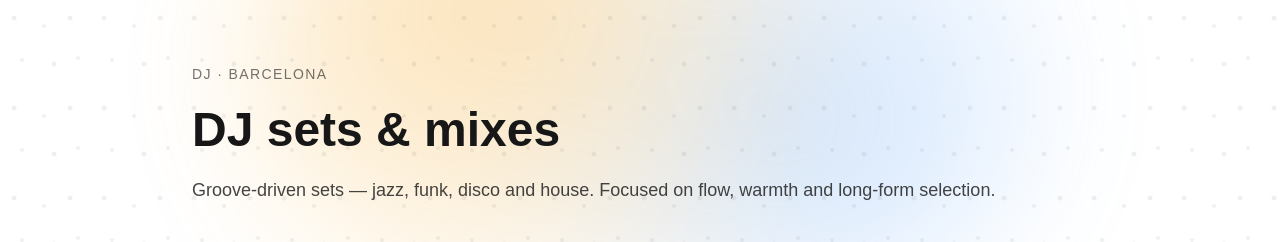
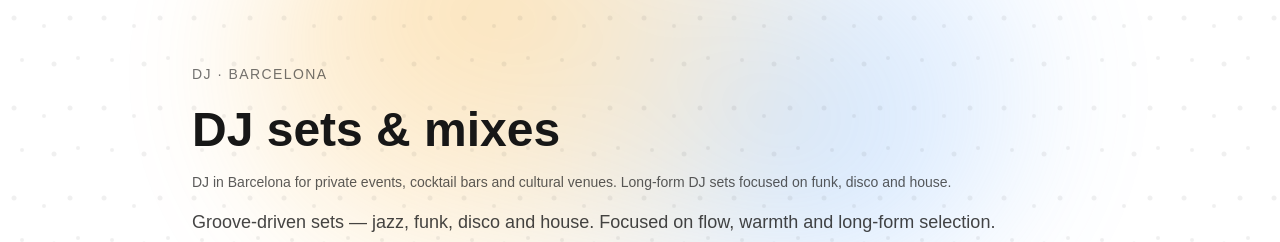
Before and after one commit to kuncarlos911/djcv-next, a Next.js app: page /dj in a window 1280 px wide. Shown: the top 242 px of the page. Built offline with nearby package versions, Linux system fonts and the light colour scheme.

Commit message:
SEO: clarify DJ page intent (DJ in Barcelona)

```diff
--- a/app/dj/page.tsx
+++ b/app/dj/page.tsx
@@ -38,6 +38,10 @@ export default function DjPage() {
         <p className="text-sm uppercase tracking-widest opacity-60">DJ · Barcelona</p>
 
         <h1 className="mt-4 text-5xl font-bold leading-tight">DJ sets & mixes</h1>
+        <p className="mt-3 text-sm opacity-70">
+          DJ in Barcelona for private events, cocktail bars and cultural venues.
+          Long-form DJ sets focused on funk, disco and house.
+        </p>
 
         <p className="mt-4 text-lg opacity-80">
           Groove-driven sets — jazz, funk, disco and house. Focused on flow, warmth and
```
